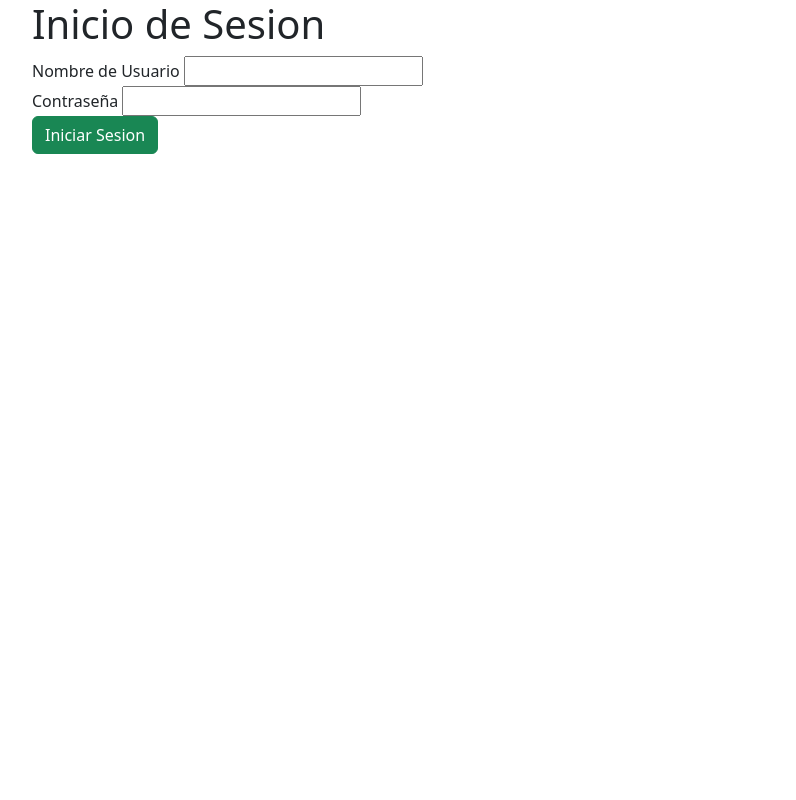
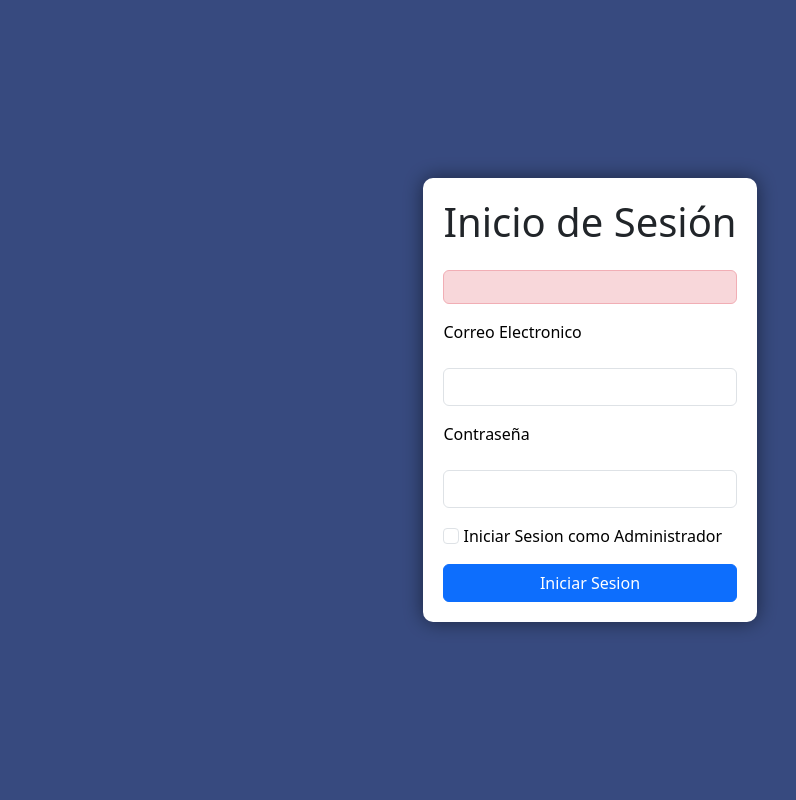
Before and after one commit to UrielP-Dev/FinalProjectPW, a PHP site: page /Access/login.php in a window 1280 px wide. Shown: the whole page, without its empty margins (50-846 px from the left). Run offline with PHP 8.4, Linux system fonts and the light colour scheme.

Commit message:
The Login feature is already done. it has to be tested to check functionality.

```diff
--- a/Access/login.php
+++ b/Access/login.php
@@ -13,19 +13,87 @@ session_start();
     <title>Inicio de Sesion</title>
     <link href="https://cdn.jsdelivr.net/npm/bootstrap@5.3.3/dist/css/bootstrap.min.css" rel="stylesheet" integrity="sha384-QWTKZyjpPEjISv5WaRU9OFeRpok6YctnYmDr5pNlyT2bRjXh0JMhjY6hW+ALEwIH" crossorigin="anonymous">
     <script src="https://ajax.googleapis.com/ajax/libs/jquery/3.7.1/jquery.min.js"></script>
+
+    <style>
+        /* Estilos personalizados para el modal */
+        .modal-container {
+            position: fixed;
+            top: 0;
+            left: 0;
+            width: 100%;
+            height: 100%;
+            background-color: rgba(0, 0, 0, 0.5);
+            /* Fondo semitransparente */
+            display: flex;
+            justify-content: center;
+            align-items: center;
+            z-index: 1000;
+            /* Asegura que el modal esté por encima de otros elementos */
+        }
+
+        .formulario {
+            background-color: white;
+            /* Fondo blanco */
+            padding: 20px;
+            border-radius: 10px;
+            box-shadow: 0 0 20px rgba(0, 0, 0, 0.5);
+            /* Sombra */
+        }
+
+        .formulario form {
+            color: black;
+            /* Texto negro */
+        }
+
+        .fondo-secundario {
+            position: absolute;
+            top: 0;
+            left: 0;
+            width: 100%;
+            height: 100%;
+            background-color: #6f95ff;
+            /* Fondo azul */
+            z-index: -1;
+            /* Coloca el fondo detrás del modal */
+        }
+    </style>
 </head>
 
 <body>
 
-    <div class="container">
-        <h1>Inicio de Sesion</h1>
-        <form action="../Database/Login.php" method="POST" id="login-form">
-            <label for="username">Nombre de Usuario</label>
-            <input type="text" name="username" id="username" required><br>
-            <label for="password">Contraseña</label>
-            <input type="password" name="password" id="password" required><br>
-            <input type="submit" value="Iniciar Sesion" class="btn btn-success">
-        </form>
+    <div class="fondo-secundario">
+        <div class="modal-container">
+            <div class="formulario">
+                <h1 class="text-center mb-4">Inicio de Sesión</h1>
+                <form id="login-form" name="login-form">
+                    <div class="mb-3" id="error-container">
+                        <div class="alert alert-danger" role="alert" id="error-alert">
+                        </div>
+                    </div>
+                    <div class="mb-3">
+                        <label for="user-email" class="form-label">Correo Electronico</label>
+                    </div>
+                    <div class="mb-3">
+                        <input type="email" class="form-control" name="user-email" id="user-email" required>
+                    </div>
+                    <div class="mb-3">
+                        <label for="password" class="form-label">Contraseña</label>
+                    </div>
+                    <div class="mb-3">
+                        <input type="password" class="form-control" name="password" id="password" required>
+                    </div>
+                    <div class="mb-3">
+                        <input class="form-check-input" type="checkbox" value="" name="admin-login" id="admin-login">
+                        <label class="form-check-label" for="admin-login">
+                            Iniciar Sesion como Administrador
+                        </label>
+                    </div>
+                    <div class="d-grid">
+                        <input type="submit" value="Iniciar Sesion" class="btn btn-primary">
+                    </div>
+                </form>
+            </div>
+        </div>
     </div>
 
     <script src="../src/login.js"></script>
--- a/Access/signup.php
+++ /dev/null
@@ -1,2 +0,0 @@
-<h1>Sign Up</h1>
-//sample Sign Up  owo,  "Inicio Sesion"
--- a/Database/Connection.php
+++ b/Database/Connection.php
@@ -26,9 +26,10 @@ class Database
             PDO::ATTR_DEFAULT_FETCH_MODE => PDO::FETCH_ASSOC
         ];
 
-        $dsn = "mysql:host=localhost;dbname=vgstore";
+        $dsn = "mysql:host=roundhouse.proxy.rlwy.net;port=11643;dbname=railway";
         $user = "root";
-        $password = "";
+        $password = "gbKMxgNyjUPfXFIKSxgXxeyoKxePXYxJ";
+
         $this->connection = new PDO($dsn, $user, $password, $options);
         $this->connection->exec("SET CHARACTER SET UTF8");
         return $this->connection;
--- a/src/login.js
+++ b/src/login.js
@@ -1,18 +1,58 @@
 $(document).ready(function() {
     $("#login-form").on('submit', function(event) {
-        // Check if username is empty or password has the correct length
-        const username = $('#username').val().trim();
+
+        event.preventDefault(); // Prevent the form from submitting
+
+        // Definition of the alert to show error messages
+        const errorAlert = $('#error-alert')
+
+        // Check if email is empty or password has the correct length
+        const email = $('#user-email').val().trim();
         const password = $('#password').val();
+        const loginAsAdmin = $('#admin-login').is(':checked');
 
-        if (username === '') {
-            alert('El Nombre de Usuario no puede estar vacio');
-            event.preventDefault();
+        if (email === '') {
+            errorAlert.text('El correo electronico no puede estar vacio');
+            return;
+        }
+
+        if (!validateEmail(email)) {
+            errorAlert.text('El correo electronico proporcionado no es valido');
+            return;
         }
 
         if (password.length < 8) {
-            alert('La contraseña debe de contener al menos 8 caracteres');
-            event.preventDefault();
+            errorAlert.text('La contraseña debe de contener al menos 8 caracteres');
+            return;
         }
+
+        // Implementation of ajax
+        $.ajax({
+            type: 'POST',
+            url: '../Access/Login_Process.php',
+            data: {
+                'user-email': email,
+                'password': password,
+                'admin-login': loginAsAdmin
+            },
+            success: function(response) {
+                if (response.status === 1) {
+                    errorAlert.text(response.message);
+                    return;
+                }
+
+            },
+            error: function(xhr, status, message) {
+            }
+        });
 
     });
 });
+
+const validateEmail = (email) => {
+    return String(email)
+      .toLowerCase()
+      .match(
+        /^(([^<>()[\]\\.,;:\s@"]+(\.[^<>()[\]\\.,;:\s@"]+)*)|.(".+"))@((\[[0-9]{1,3}\.[0-9]{1,3}\.[0-9]{1,3}\.[0-9]{1,3}\])|(([a-zA-Z\-0-9]+\.)+[a-zA-Z]{2,}))$/
+      );
+  };
```
Also changed, not shown: Access/Login_Process.php (added, +86 -0 lines), Access/admin.php (added, +9 -0 lines), Access/users.php (+0 -12 lines), Context/orm.php (+63 -46 lines), Database/Login.php (deleted, +0 -34 lines).
